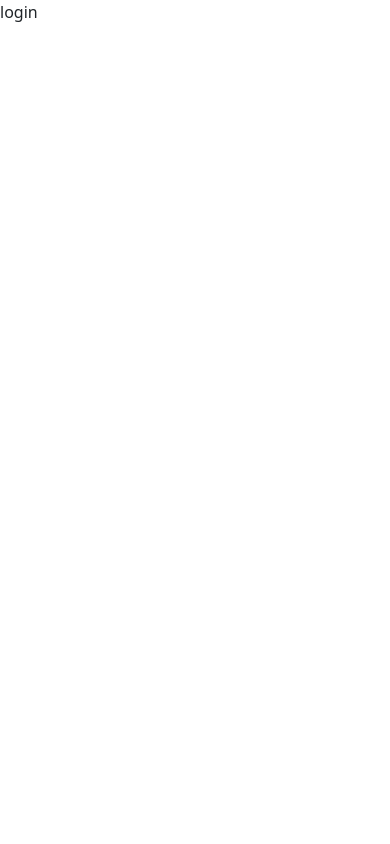
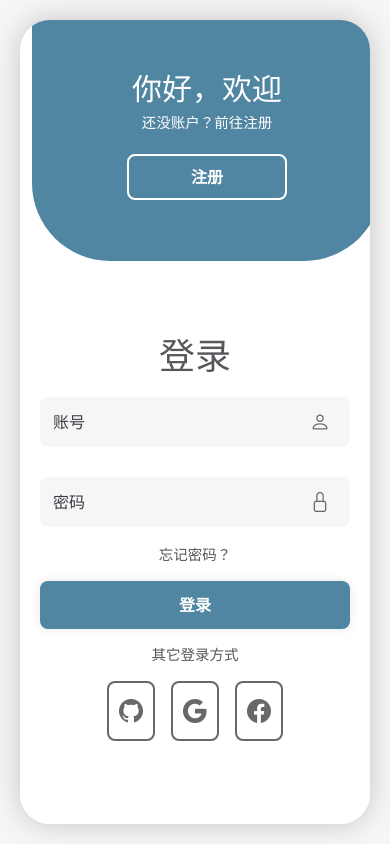
Before and after one commit to 8848TI/CodeFuture_Drive, a Vue app: page /login in a window 390 px wide. Built offline with nearby package versions, Linux system fonts and the light colour scheme.

Commit message:
5.登录页面的样式搭建

```diff
--- a/src/assets/styles/theme.css
+++ b/src/assets/styles/theme.css
@@ -24,6 +24,10 @@
   --homepage-text-level-1: #6aa0b6;  /* 一级标题文字 */
   --homepage-text-level-2: #63595a;  /* 二级副标题文字 */
   --homepage-text-level-3: #6a6a7b;  /* 三级说明文字 */
+
+    /* 登录页码 */
+    --button-login-bg: #5086a1;    /* 登录按钮背景 */
+    --button-login-text: #fff;     /* 登录按钮文字 */
 
 }
 
@@ -53,4 +57,9 @@ html[data-theme="dark"] {
   --homepage-text-level-1: #93a5d5;  /* 一级标题文字 */
   --homepage-text-level-2: #909193;  /* 二级副标题文字 */
   --homepage-text-level-3: #82595d;  /* 三级说明文字 */
+
+  /* 登录页码 */
+  --button-login-bg: #5086a1;    /* 登录按钮背景 */
+  --button-login-text: #000;     /* 登录按钮文字 */
+
 }
--- a/src/main.js
+++ b/src/main.js
@@ -3,11 +3,11 @@ import '@/assets/styles/normalize.scss'
 // 主题样式
 import '@/assets/styles/theme.css'
 
-
 // 引入bootstrap样式文件
 import 'bootstrap/dist/css/bootstrap.min.css'
 import 'bootstrap/dist/js/bootstrap.bundle.min.js'
-
+// 引入bootstrap-icons样式文件
+import 'bootstrap-icons/font/bootstrap-icons.css'
 
 import { createApp } from 'vue'
 
--- a/src/views/blog/index.vue
+++ b/src/views/blog/index.vue
@@ -1,7 +1,6 @@
 <script setup>
 import { RouterView,useRoute } from 'vue-router'
 import BlogEntryPreview from '@/components/BlogEntryPreview.vue'
-import 'bootstrap-icons/font/bootstrap-icons.css'
 import { ref, watch } from 'vue'
 import Pagination from '@/components/BlogPagination.vue'
 import { useBlogRoute } from '@/stores/index'
--- a/src/views/login/index.vue
+++ b/src/views/login/index.vue
@@ -1,14 +1,388 @@
 <script setup>
+import { ref, onMounted } from 'vue'
+import { useRouter } from 'vue-router'
+
+const router = useRouter()
+
+// 登录和注册界面切换
+const container = ref(null)
+const registerBtn = ref(null)
+const loginBtn = ref(null)
+
+onMounted(() => {
+  registerBtn.value.addEventListener('click', () => {
+    container.value.classList.add('active')
+  })
+
+  loginBtn.value.addEventListener('click', () => {
+    container.value.classList.remove('active')
+  })
+})
+
+// 登录表单提交
+const loginUsername = ref(null)
+const loginPassword = ref(null)
+
+const submitLoginForm = () => {
+  console.log('登录表单提交')
+  // 前往首页
+  router.push('/user')
+}
+
+// 注册表单提交
+const registerUsername = ref(null)
+const registerPassword = ref(null)
+const registerConfirmPassword = ref(null)
+
+const submitRegisterForm = () => {
+  console.log('注册表单提交')
+}
+
 </script>
 
 <template>
   <div id="login">
-    login
+    <div ref="container" class="container">
+      <!-- 登录界面开始 -->
+      <div class="form-box login">
+        <form action="">
+          <h1>登录</h1>
+          <div class="input-box">
+            <input type="text" placeholder="账号" required autocomplete="username">
+            <i class="bi bi-person"></i>
+          </div>
+          <div class="input-box">
+            <input type="password" placeholder="密码" required autocomplete="current-password">
+            <i class="bi bi-lock"></i>
+          </div>
+          <div class="forgot-link">
+            <router-link to="#">忘记密码？</router-link>
+          </div>
+          <button @click="submitLoginForm" type="submit" class="btn">登录</button>
+          <p>其它登录方式</p>
+          <div class="social-icons">
+            <router-link to="#"><i class="bi bi-github"></i></router-link>
+            <router-link to="#"><i class="bi bi-google"></i></router-link>
+            <router-link to="#"><i class="bi bi-facebook"></i></router-link>
+          </div>
+        </form>
+      </div>
+      <!-- 登录界面结束 -->
+      <!-- 注册界面开始 -->
+      <div class="form-box register">
+        <form action="">
+          <h1>注册</h1>
+          <div class="input-box">
+            <input type="text" placeholder="账号" required autocomplete="username">
+            <i class="bi bi-person"></i>
+          </div>
+          <div class="input-box">
+            <input type="password" placeholder="密码" required autocomplete="new-password">
+            <i class="bi bi-lock"></i>
+          </div>
+          <div class="input-box">
+            <input type="password" placeholder="密码" required autocomplete="new-password">
+            <i class="bi bi-lock"></i>
+          </div>
+          <button @click="submitRegisterForm" type="submit" class="btn">注册</button>
+          <p>其它注册方式</p>
+          <div class="social-icons">
+            <router-link to="#"><i class="bi bi-github"></i></router-link>
+            <router-link to="#"><i class="bi bi-google"></i></router-link>
+            <router-link to="#"><i class="bi bi-facebook"></i></router-link>
+          </div>
+        </form>
+      </div>
+      <!-- 注册界面结束 -->
+      <!-- 遮罩层切换开始 -->
+      <div class="toggle-box">
+        <div class="toggle-panel toggle-left">
+          <h1>你好，欢迎</h1>
+          <p>还没账户？前往注册</p>
+          <button ref="registerBtn" class="btn register-btn">注册</button>
+        </div>
+        <div class="toggle-panel toggle-right ">
+          <h1>欢迎，回来</h1>
+          <p>已有账户？前往登录</p>
+          <button ref="loginBtn" class="btn login-btn">登录</button>
+        </div>
+      </div>
+      <!-- 遮罩层切换结束 -->
+    </div>
   </div>
 </template>
 
 <style scoped lang="scss">
 #login {
+  display: flex;
+  justify-content: center;
+  align-items: center;
+  height: 100vh;
+  background: var(--theme-main-bg);
 
+  .container {
+    position: relative;
+    width: 850px;
+    height: 550px;
+    background-color: var(--theme-second-bg);
+    border-radius: 30px;
+    box-shadow: 0 0 30px rgba(0, 0, 0, 0.2);
+    margin: 20px;
+    overflow: hidden;
+
+    &.active {
+      .toggle-box::before {
+        left: 50%;
+      }
+
+      .form-box {
+        right: 50%;
+
+        &.register {
+          visibility: visible;
+        }
+      }
+
+      .toggle-panel {
+        &.toggle-left {
+          left: -50%;
+          transition-delay: 0.6s;
+        }
+
+        &.toggle-right {
+          right: 0;
+          transition-delay: 1.2s;
+        }
+      }
+    }
+
+    h1 {
+      font-size: 36px;
+      margin: -10px 0;
+    }
+
+    p {
+      font-size: 14.5px;
+      margin: 15px 0;
+    }
+  }
+
+  .form-box {
+    position: absolute;
+    right: 0;
+    width: 50%;
+    height: 100%;
+    background-color: var(--theme-second-bg);
+    display: flex;
+    align-items: center;
+    color: var(--color-text);
+    text-align: center;
+    padding: 40px;
+    z-index: 1;
+    transition: 0.6s ease-in-out 1.2s, visibility 0 1;
+
+    &.register {
+      visibility: hidden;
+    }
+
+    form {
+      width: 100%;
+    }
+  }
+
+  .input-box {
+    position: relative;
+    margin: 30px 0;
+
+    input {
+      width: 100%;
+      padding: 13px;
+      background-color: var(--theme-main-bg);
+      border: none;
+      outline: none;
+      font-size: 16px;
+      border-radius: 8px;
+      color: var(--color-text);
+      font-weight: 500;
+
+      &::placeholder {
+        color: var(--color-heading);
+        font-weight: 400;
+      }
+    }
+
+    label {
+      position: absolute;
+      top: 0;
+    }
+
+    i {
+      position: absolute;
+      right: 20px;
+      top: 50%;
+      transform: translateY(-50%);
+      font-size: 20px;
+      color: var(--icon-color);
+    }
+  }
+
+  .forgot-link {
+    margin: -15px 0 15px;
+
+    a {
+      font-size: 14.5px;
+      color: var(--color-text);
+      text-decoration: none;
+    }
+  }
+
+  .btn {
+    width: 100%;
+    height: 48px;
+    background-color: var(--button-login-bg);
+    border-radius: 8px;
+    box-shadow: 0 0 10px rgba(0, 0, 0, 0.1);
+    border: none;
+    cursor: pointer;
+    font-size: 16px;
+    color: var(--button-login-text);
+    font-weight: 600;
+  }
+
+  .social-icons {
+    display: flex;
+    justify-content: center;
+
+    a {
+      display: inline-flex;
+      padding: 10px;
+      border: 2px solid var(--icon-color);
+      border-radius: 8px;
+      font-size: 24px;
+      color: var(--icon-color);
+      text-decoration: none;
+      margin: 0 8px;
+    }
+  }
+
+  .toggle-box {
+    position: absolute;
+    width: 100%;
+    height: 100%;
+
+    &::before {
+      content: '';
+      position: absolute;
+      left: -250%;
+      width: 300%;
+      height: 100%;
+      background-color: var(--button-primary-bg);
+      z-index: 2;
+      border-radius: 150px;
+      transition: 1.8s ease-in-out;
+    }
+  }
+
+  .toggle-panel {
+    position: absolute;
+    width: 50%;
+    height: 100%;
+    color: var(--theme-second-bg);
+    display: flex;
+    flex-direction: column;
+    justify-content: center;
+    align-items: center;
+    z-index: 2;
+    transition: 0.6s ease-in-out;
+
+    &.toggle-left {
+      left: 0;
+      transition-delay: 1.2s;
+    }
+
+    &.toggle-right {
+      right: -50%;
+      transition-delay: 0.6s;
+    }
+
+    p {
+      margin-bottom: 20px;
+    }
+
+    .btn {
+      width: 160px;
+      height: 46px;
+      background-color: transparent;
+      border: 2px solid var(--theme-second-bg);
+      box-shadow: none;
+    }
+  }
+
+  @media screen and (max-width: 650px) {
+    .container {
+      height: calc(100vh - 40px);
+
+      .form-box {
+        bottom: 0;
+        width: 100%;
+        height: 70%;
+      }
+
+      &.active {
+        .form-box {
+          right: 0;
+          bottom: 30%;
+        }
+
+        .toggle-box::before {
+          left: 0;
+          top: 70%;
+        }
+
+        .toggle-panel {
+          &.toggle-left {
+            left: 0;
+            top: -30%;
+          }
+
+          &.toggle-right {
+            bottom: 0;
+          }
+        }
+      }
+
+      .toggle-box::before {
+        left: 0;
+        width: 100%;
+        top: -270%;
+        height: 300%;
+        border-radius: 20vw;
+      }
+
+      .toggle-panel {
+        width: 100%;
+        height: 30%;
+
+        &.toggle-left {
+          top: 0;
+        }
+
+        &.toggle-right {
+          right: 0;
+          bottom: -30%;
+        }
+      }
+    }
+  }
+
+  @media screen and (max-width: 400px) {
+    .form-box {
+      padding: 20px;
+    }
+
+    .toggle-panel h1 {
+      font-size: 30px;
+    }
+  }
 }
 </style>
```
